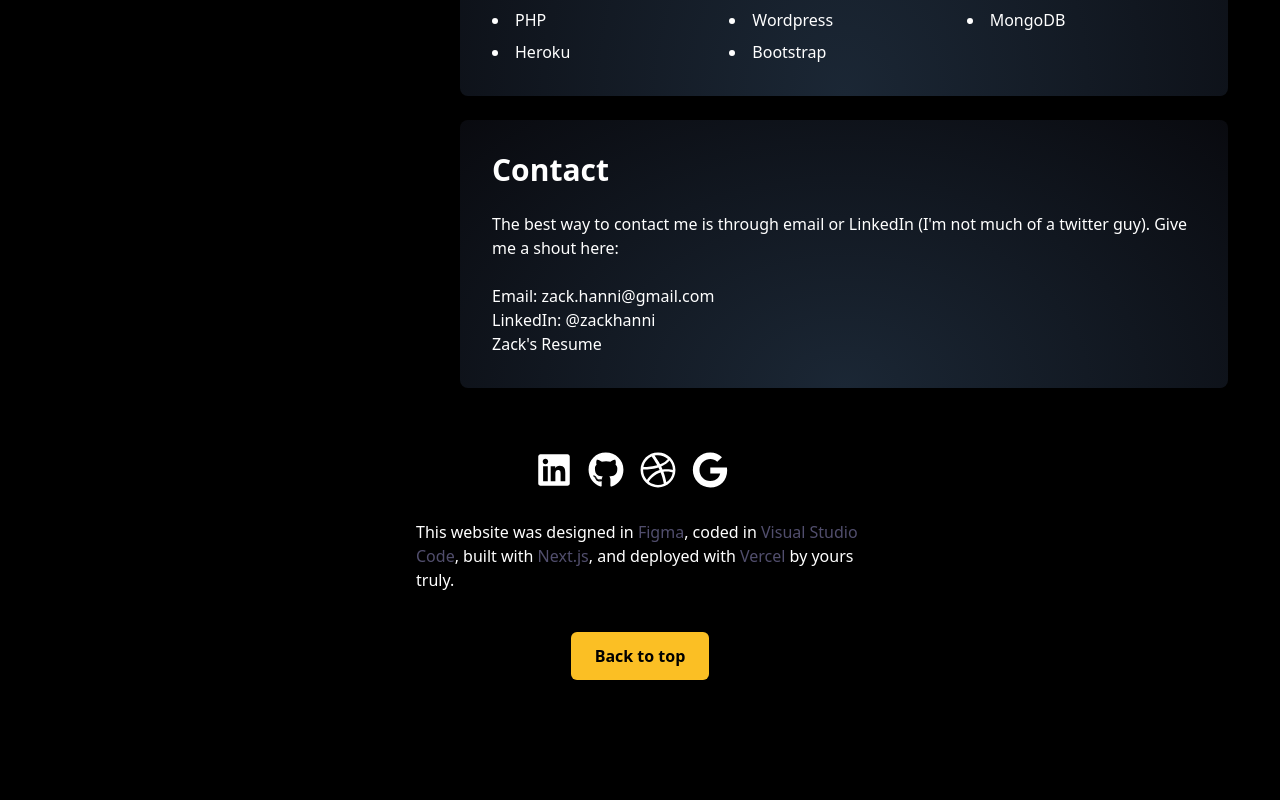
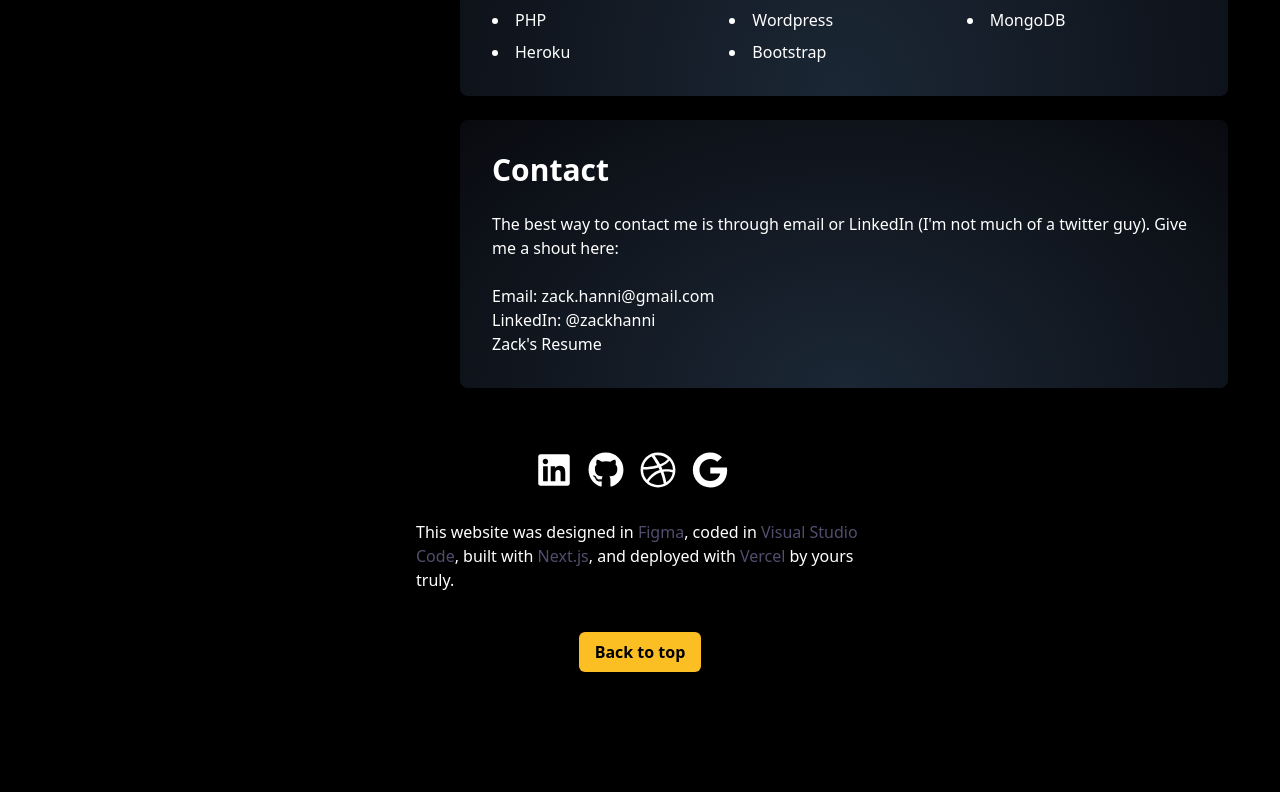
Before and after one commit to zackhanni/zachary.works, a Next.js app: page / in a window 1280 px wide. Shown: the part 4153-4953 px from the top of the page. Built offline with nearby package versions, Linux system fonts and the light colour scheme.

Commit message:
reduced button padding

```diff
--- a/app/components/Button.tsx
+++ b/app/components/Button.tsx
@@ -11,7 +11,7 @@ interface ButtonProps {
 export default function Button(props: ButtonProps) {
   return (
     <Link href={props.link}>
-      <div className="text-black font-bold bg-amber-400 hover:bg-amber-500 hover:underline duration-300 py-3 px-6 rounded-md m-2 flex">
+      <div className="text-black font-bold bg-amber-400 hover:bg-amber-500 hover:underline duration-300 py-2 px-4 rounded-md m-2 flex">
         {props.name}{" "}
         {props.password ? (
           <div className="pl-3">
```
